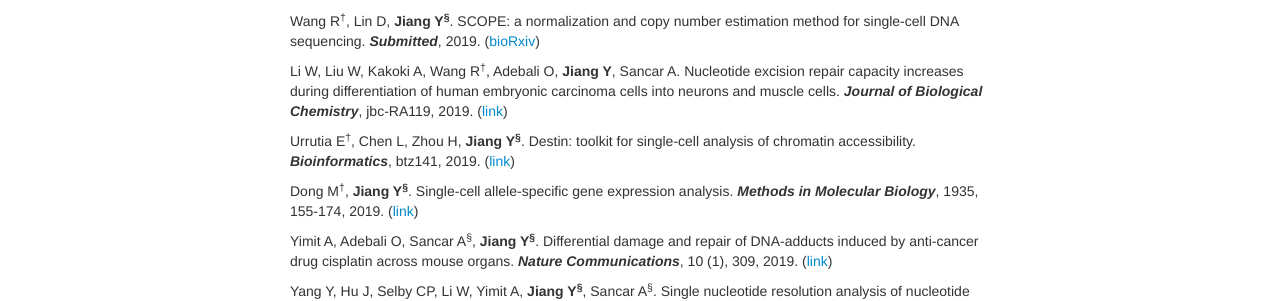
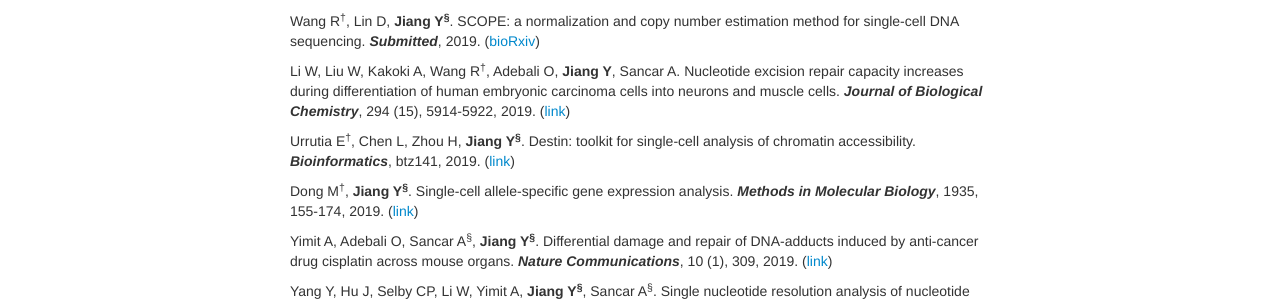
Before and after one commit to yuchaojiang/yuchaojiang.github.io, a Jekyll site: the page built from pages/pubs.md, in a window 1280 px wide. Shown: the part 283-584 px from the top of the page. Built offline with Jekyll 4.4.1, drawn with Linux system fonts in a browser that asks for light colours.

Commit message:
Update pubs.md

```diff
--- a/pages/pubs.md
+++ b/pages/pubs.md
@@ -18,7 +18,7 @@ Huh R, Yang Y, **Jiang Y**, Shen Y, Li Y. SAME-clustering: single-cell aggregate
 
 Wang R<sup>&dagger;</sup>, Lin D, **Jiang Y<sup>&sect;</sup>**. SCOPE: a normalization and copy number estimation method for single-cell DNA sequencing. ***Submitted***, 2019. ([bioRxiv](https://www.biorxiv.org/content/10.1101/594267v1))
 
-Li W, Liu W, Kakoki A, Wang R<sup>&dagger;</sup>, Adebali O, **Jiang Y**, Sancar A. Nucleotide excision repair capacity increases during differentiation of human embryonic carcinoma cells into neurons and muscle cells. ***Journal of Biological Chemistry***, jbc-RA119, 2019. ([link](http://www.jbc.org/content/early/2019/02/26/jbc.RA119.007861.abstract))
+Li W, Liu W, Kakoki A, Wang R<sup>&dagger;</sup>, Adebali O, **Jiang Y**, Sancar A. Nucleotide excision repair capacity increases during differentiation of human embryonic carcinoma cells into neurons and muscle cells. ***Journal of Biological Chemistry***, 294 (15), 5914-5922, 2019. ([link](http://www.jbc.org/content/early/2019/02/26/jbc.RA119.007861.abstract))
 
 Urrutia E<sup>&dagger;</sup>, Chen L, Zhou H, **Jiang Y<sup>&sect;</sup>**. Destin: toolkit for single-cell analysis of chromatin accessibility. ***Bioinformatics***, btz141, 2019. ([link](https://doi.org/10.1093/bioinformatics/btz141))
 
```
